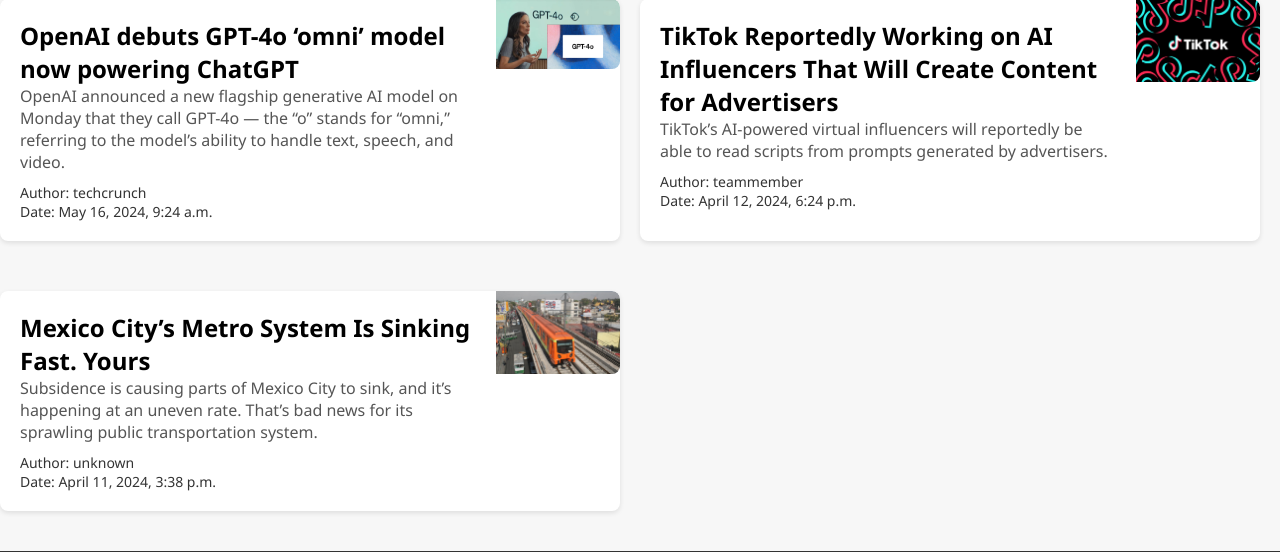
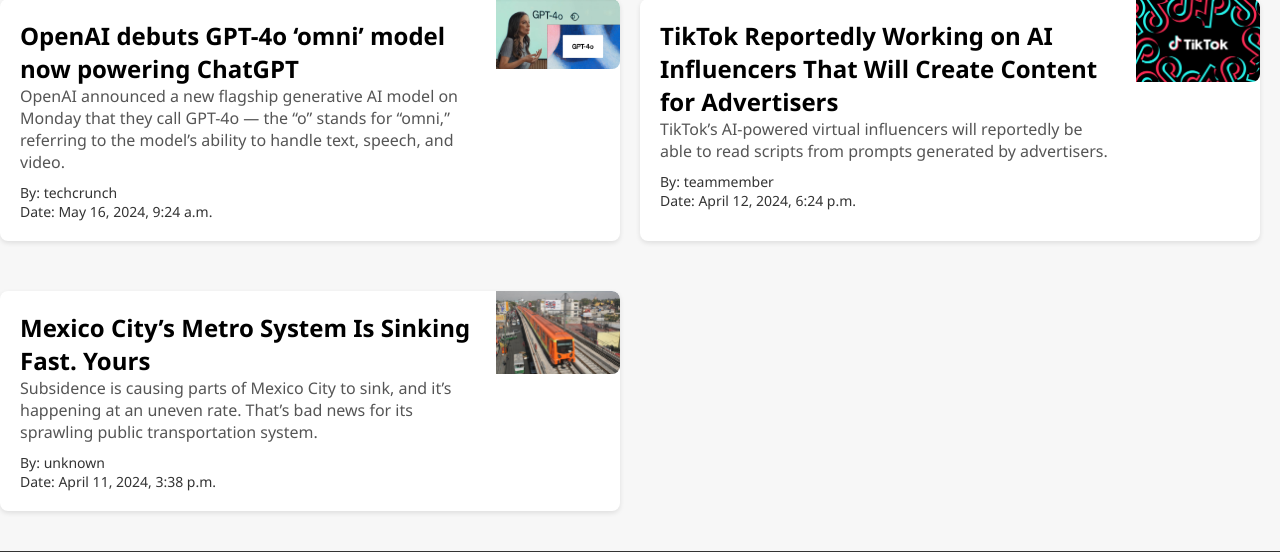
Before and after one commit to Anshulnepal123/news-website, a Django app: page /technology in a window 1280 px wide. Shown: the part 166-718 px from the top of the page. Run offline with Django 5.2, Linux system fonts and the light colour scheme; data comes from the database, SQL or seed files in the repository; both versions use the stored data as it was after the commit.

Commit message:
bit changes

```diff
--- a/myproject/myproject/settings.py
+++ b/myproject/myproject/settings.py
@@ -119,9 +119,6 @@
 
 STATIC_URL = '/static/'
 
-
-
-
 # Default primary key field type
 # https://docs.djangoproject.com/en/5.0/ref/settings/#default-auto-field
 
--- a/myproject/templates/technology.html
+++ b/myproject/templates/technology.html
@@ -17,7 +17,7 @@
 
                 <p class="summary">{{ n.summary }}</p>
                 <div class="author-date">
-                    <p class="author">Author: {{ n.author }}</p>
+                    <p class="author">By: {{ n.author }}</p>
                     <p class="date">Date: {{ n.date }}</p>
                 </div>
             </div>
```
Also changed, not shown: myproject/db.sqlite3, myproject/templates/index.html (line endings or trailing spaces).
